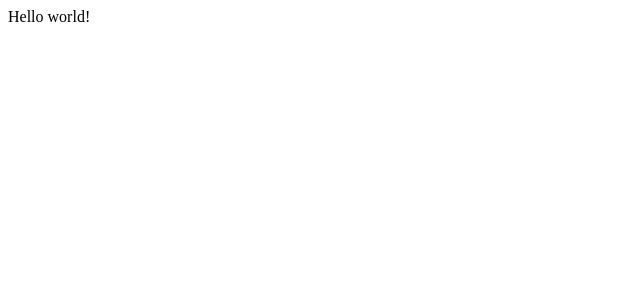
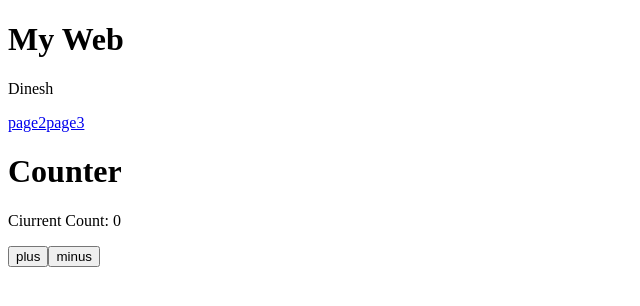
Before and after one commit to DineshSF4213/Project, a Gatsby site: page / in a window 1280 px wide. Shown: the whole page, without its empty margins (0-640 px from the left). Built offline with nearby package versions, Linux system fonts and the light colour scheme; Gatsby itself is replaced by a stand-in of ours.

Commit message:
new pages

```diff
--- a/gatsby-config.js
+++ b/gatsby-config.js
@@ -1,12 +1,7 @@
-/**
- * Configure your Gatsby site with this file.
- *
- * See: https://www.gatsbyjs.com/docs/reference/config-files/gatsby-config/
- */
-
-/**
- * @type {import('gatsby').GatsbyConfig}
- */
 module.exports = {
-  plugins: [],
+  plugins: [`gatsby-plugin-typography`],
+  siteMetadata: {
+    title: "My Web",
+    author: "Dinesh"
+  }
 }
--- a/package.json
+++ b/package.json
@@ -14,6 +14,7 @@
   },
   "dependencies": {
     "gatsby": "^5.13.0",
+    "gatsby-plugin-typography": "^5.13.0",
     "react": "^18.2.0",
     "react-dom": "^18.2.0"
   },
--- /dev/null
+++ b/src/pages/counter.js
@@ -0,0 +1,22 @@
+import React, { Component } from "react";
+
+export default class counter extends Component {
+  constructor() {
+    super();
+    this.state = { count: 0 };
+  }
+  render() {
+    return (
+      <div>
+        <h1>Counter</h1>
+        <p>Ciurrent Count: {this.state.count}</p>
+        <button onClick={() => this.setState({ count: this.state.count + 1 })}>
+          plus
+        </button>
+        <button onClick={() => this.setState({ count: this.state.count - 1 })}>
+          minus
+        </button>
+      </div>
+    );
+  }
+}
--- a/src/pages/index.js
+++ b/src/pages/index.js
@@ -1,5 +1,27 @@
-import * as React from "react"
+import React from 'react'
+import { Link, graphql } from 'gatsby'
+import Counter from './counter';
 
-export default function Home() {
-  return <div>Hello world!</div>
+const index = ({data}) => {
+  return (
+    <div>
+      <h1>{data.site.siteMetadata.title}</h1>
+      <p>{data.site.siteMetadata.author}</p>
+      <Link to="/page2">page2</Link>
+      <Link to="/dir1/page3">page3</Link>
+      <Counter />
+    </div>
+  );
 }
+
+export default index
+export const query = graphql`
+query FirstQuery {
+  site{
+    siteMetadata{
+      title
+      author
+    }
+  }
+}
+`
```
Also changed, not shown: src/layouts/index.js (added, +9 -0 lines), src/pages/dir1/page3.js (added, +11 -0 lines), src/pages/page2.js (added, +12 -0 lines), 1 other file.
